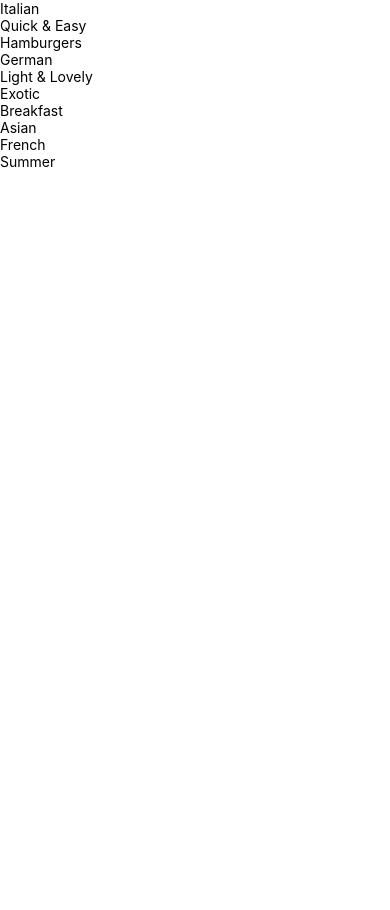
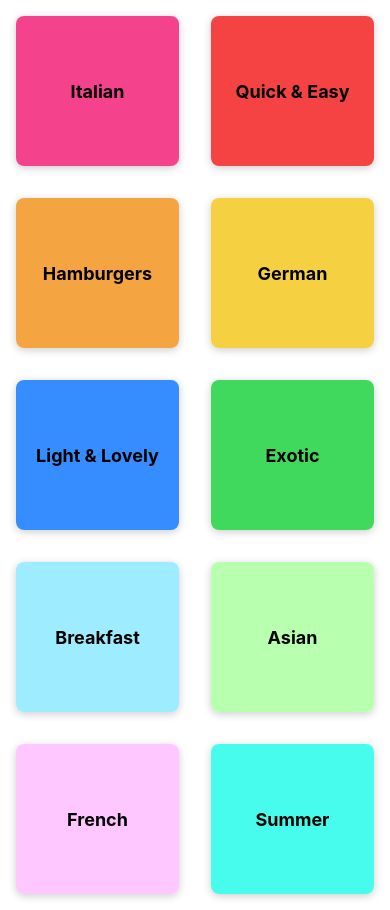
Before and after one commit to Azzam-Aldulaylan/React-Native, a React Native app: screen / in a window 390 px wide. Before the commit the page ends 844 px from the top, so only its background shows below. Built offline with nearby package versions, Linux system fonts and the light colour scheme.

Commit message:
Styling the main screen, using SafeAreaView, StatusBar, FlatList and Platform for different styling for each OS.

```diff
--- a/App.js
+++ b/App.js
@@ -1,9 +1,16 @@
 import { StatusBar } from "expo-status-bar";
-import { StyleSheet, Text, View } from "react-native";
+import { SafeAreaView, StyleSheet, Text, View } from "react-native";
 import CategoriesScreens from "./screens/CategoriesScreens";
 
 export default function App() {
-  return <CategoriesScreens />;
+  return (
+  <>
+  <SafeAreaView>
+  <StatusBar style='light' />
+  <CategoriesScreens />
+  </SafeAreaView>
+</>
+  );
 }
 
 const styles = StyleSheet.create({
--- a/app.json
+++ b/app.json
@@ -5,6 +5,7 @@
     "version": "1.0.0",
     "orientation": "portrait",
     "icon": "./assets/icon.png",
+    "backgroundColor": '#24180f',
     "splash": {
       "image": "./assets/splash.png",
       "resizeMode": "contain",
--- a/components/CategoryGridTile.js
+++ b/components/CategoryGridTile.js
@@ -1,19 +1,55 @@
-
-import { Pressable, Text, View } from "react-native";
+import { Pressable, Text, View, StyleSheet, Platform } from "react-native";
 import Category from "../models/category";
 
-
-
-function CategoryGridTile({title, color}){
-    return (
-        <View>
-            <Pressable>
-                <View>
-                    <Text>{title}</Text>
-                </View>
-            </Pressable>
+function CategoryGridTile({ title, color }) {
+  return (
+    <View style={styles.gridItem}>
+      <Pressable
+        android_ripple={{ color: "#ccc" }}
+        style={({ pressed }) => [
+          styles.buttonstyle,
+          pressed ? styles.buttonpressed : null,
+        ]}
+      >
+        <View style={[styles.innerContaner,  {backgroundColor: color}]}>
+          <Text style={styles.title}>{title}</Text>
         </View>
-    );
+      </Pressable>
+    </View>
+  );
 }
 
 export default CategoryGridTile;
+
+const styles = StyleSheet.create({
+  gridItem: {
+    flex: 1,
+    margin: 16,
+    height: 150,
+    borderRadius: 8,
+    elevation: 4,
+    backgroundColor: "white",
+    shadowColor: "black",
+    shadowOffset: { width: 0, height: 2 },
+    shadowRadius: 8,
+    shadowOpacity: 0.2,
+    overflow: Platform.os === "android" ? "hidden" : "visible",
+  },
+  buttonstyle: {
+    flex: 1,
+  },
+  buttonpressed: {
+    opacity: 0.5,
+  },
+  innerContaner: {
+    flex: 1,
+    padding: 16,
+    justifyContent: "center",
+    borderRadius: 8,
+    alignItems: "center",
+  },
+  title: {
+    fontWeight: "bold",
+    fontSize: 18,
+  },
+});
--- a/screens/CategoriesScreens.js
+++ b/screens/CategoriesScreens.js
@@ -15,6 +15,7 @@ function CategoriesScreens() {
       data={CATEGORIES}
       keyExtractor={(item) => item.id}
       renderItem={renderCategoryItem}
+      numColumns={2}
     />
   );
 }
```
